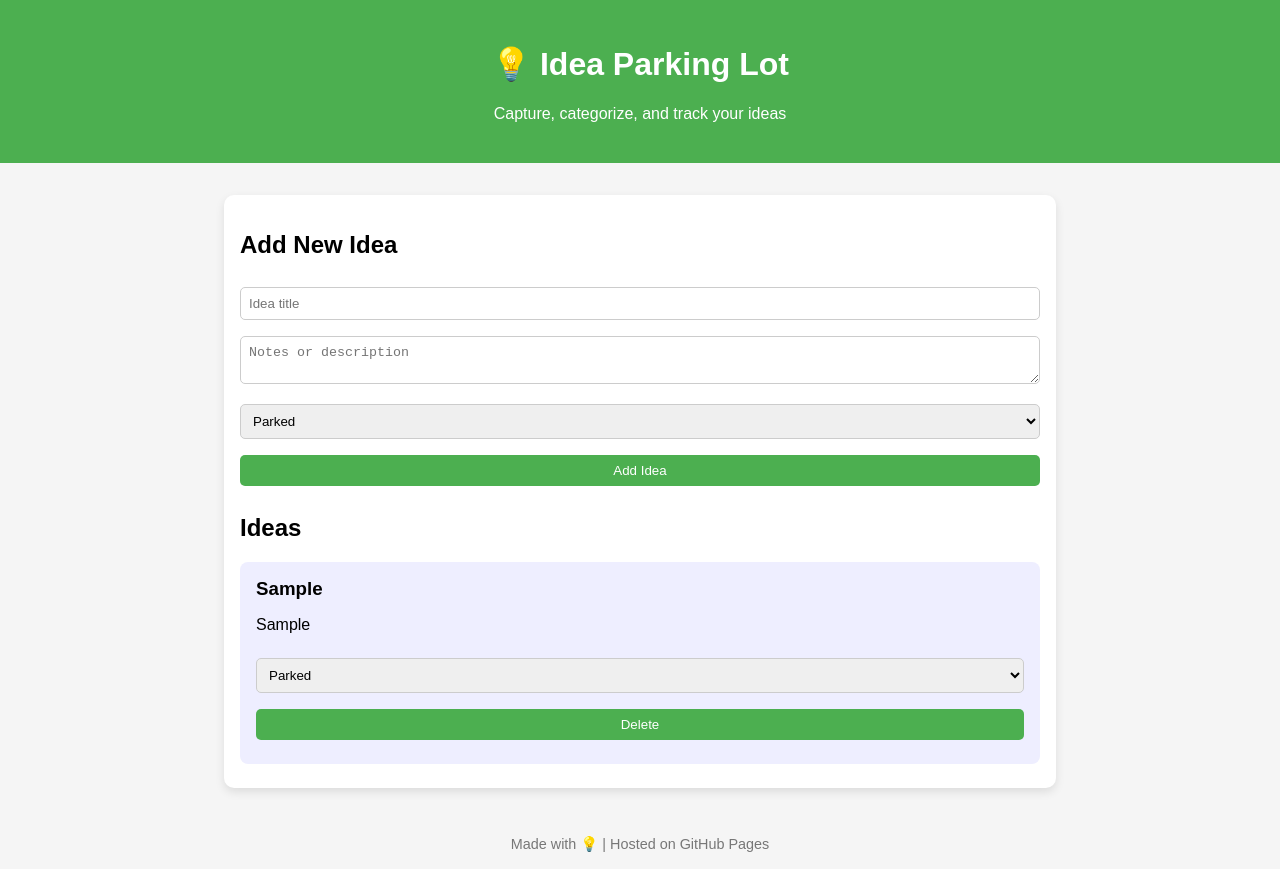
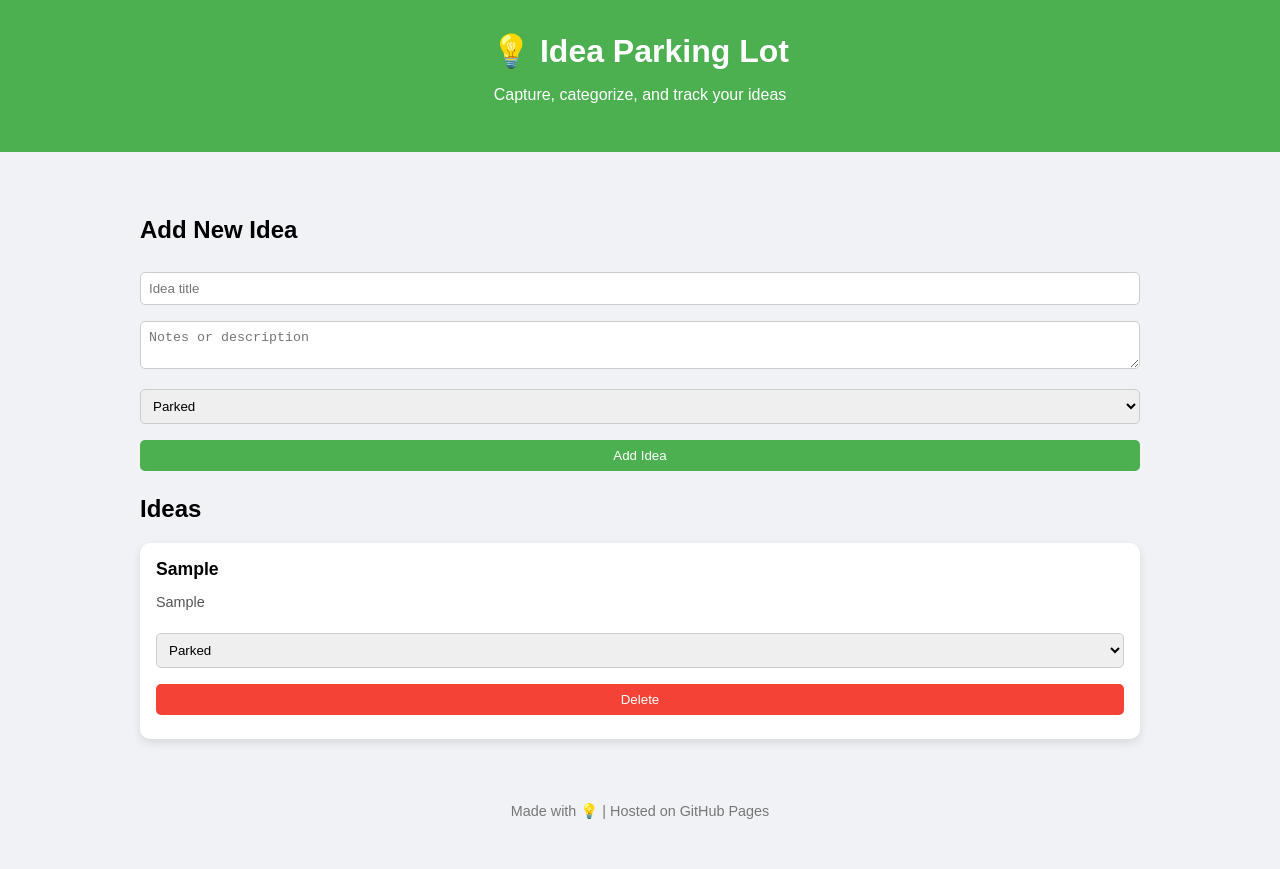
Before and after one commit to shawkym/park, a plain HTML site: page index.html in a window 1280 px wide. Both pictures are taken after typing "Sample", "Sample" into the empty fields and a click on the button "Add Idea". After the commit the page ends 836 px from the top, so only its background shows below. Drawn offline with Linux system fonts and the light colour scheme.

Commit message:
Update style.css

```diff
--- a/style.css
+++ b/style.css
@@ -1,6 +1,7 @@
+/* General Styles */
 body {
-  font-family: Arial, sans-serif;
-  background: #f5f5f5;
+  font-family: 'Arial', sans-serif;
+  background: #f0f2f5;
   margin: 0;
   padding: 0;
 }
@@ -8,15 +9,18 @@ header {
   background: #4CAF50;
   color: white;
   text-align: center;
-  padding: 1.5rem;
+  padding: 2rem 1rem;
+}
+header h1 {
+  margin: 0;
 }
 main {
-  max-width: 800px;
+  max-width: 1000px;
   margin: 2rem auto;
   padding: 1rem;
-  background: white;
-  border-radius: 10px;
-  box-shadow: 0 4px 10px rgba(0,0,0,0.1);
+}
+h2 {
+  margin-top: 1rem;
 }
 input, textarea, select, button {
   width: 100%;
@@ -35,22 +39,54 @@ button {
 button:hover {
   background: #45a049;
 }
+
+/* Parking Lot Grid */
+.parking-lot {
+  display: grid;
+  grid-template-columns: repeat(auto-fill, minmax(220px, 1fr));
+  gap: 1rem;
+  margin-top: 1rem;
+}
+
+/* Idea Card */
 .idea {
-  background: #eef;
+  background: #fff;
+  border-radius: 10px;
   padding: 1rem;
-  margin: 0.5rem 0;
-  border-radius: 8px;
+  box-shadow: 0 4px 10px rgba(0,0,0,0.1);
+  position: relative;
+  transition: transform 0.2s, box-shadow 0.2s;
+}
+.idea:hover {
+  transform: translateY(-5px);
+  box-shadow: 0 6px 14px rgba(0,0,0,0.15);
 }
 .idea h3 {
   margin: 0 0 0.5rem 0;
+  font-size: 1.1rem;
 }
-.category {
-  font-weight: bold;
-  margin-top: 1rem;
+.idea p {
+  font-size: 0.9rem;
+  color: #555;
 }
+
+/* Category Badge */
+.idea select {
+  width: 100%;
+  margin-top: 0.5rem;
+}
+.idea button {
+  margin-top: 0.5rem;
+  background: #f44336;
+}
+.idea button:hover {
+  background: #d32f2f;
+}
+
 footer {
   text-align: center;
   padding: 1rem;
   font-size: 0.9rem;
   color: #777;
+  margin-top: 2rem;
 }
```
